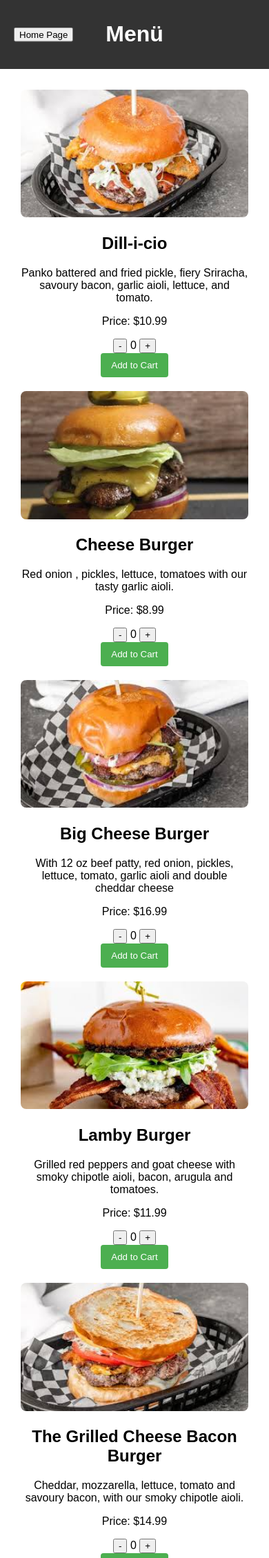
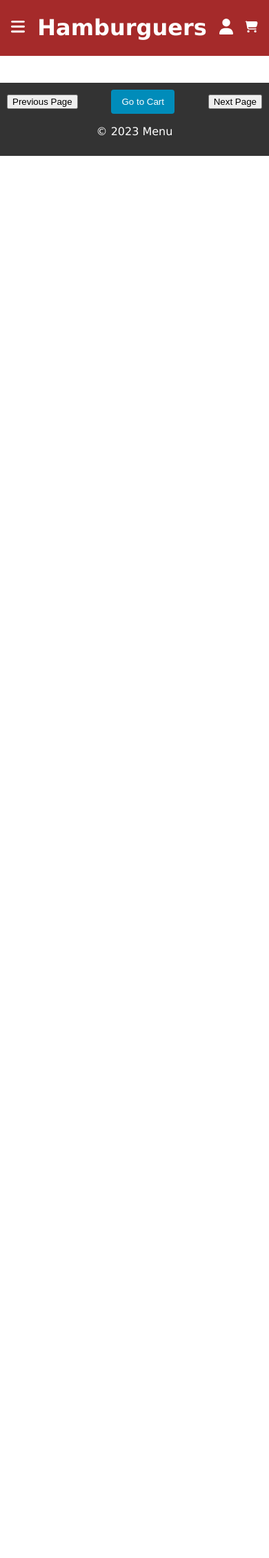
Before and after one commit to AlexzGut/CSD2103_Final_Project, a PHP site: page /html/menu.html in a window 390 px wide. Shown: the top 2259 px of the page at 69% size. After the commit the page ends 226 px from the top, so only its background shows below. Run offline with PHP 8.4, Linux system fonts and the light colour scheme.

Commit message:
adds styles to cart and manu pages, modifies index.js to userInfo.js, creates getItemsMenu.php and hamburgerModel.php

```diff
--- a/css/header.css
+++ b/css/header.css
@@ -5,6 +5,10 @@
 body {
     margin: 0px;
     font-family: Verdana, Geneva, Tahoma, sans-serif;
+}
+
+header {
+    height: 80px;
 }
 
 #header-wrapper {
@@ -67,6 +71,10 @@ a {
 
 .white-icon {
     filter: invert(100%) sepia(100%) saturate(0%) hue-rotate(17deg) brightness(104%) contrast(104%);
+}
+
+img.icon {
+    width: 20px;
 }
 
 @media screen and (min-width: 990px) {
--- a/css/menu.css
+++ b/css/menu.css
@@ -1,3 +1,7 @@
+* {
+    box-sizing: border-box;
+}
+
 body {
     font-family: Arial, sans-serif;
     margin: 0;
@@ -26,18 +30,20 @@ main {
     flex-wrap: wrap;
     justify-content: space-around;
     padding: 20px;
+    width: 80%;
+    margin: auto;
 }
 
 section {
-    width: 30%;
-    margin: 10px;
+    width: 20em;
+    padding: 10px;
     text-align: center;
 }
 
 img {
     width: 100%;
     height: auto;
-    border-radius: 8px;
+    border-radius: 5px 5px 0 0;
 }
 
 .addToCartButton {
--- a/html/cart.html
+++ b/html/cart.html
@@ -8,6 +8,7 @@
     <title> Cart </title>
     <link rel="stylesheet" href="../css/header.css">
     <link rel="stylesheet" href="../css/cart.css">
+    <script src="../js/userInfo.js"></script>
     <script src="../js/cart.js"></script>
 </head>
 <body>
--- a/html/menu.html
+++ b/html/menu.html
@@ -4,13 +4,36 @@
     <meta charset="UTF-8">
     <meta name="viewport" content="width=device-width, initial-scale=1.0">
     <link rel="stylesheet" href="../css/menu.css">
+    <link rel="stylesheet" href="../css/header.css">
+    <script src="https://code.jquery.com/jquery-3.7.1.min.js" integrity="sha256-/JqT3SQfawRcv/BIHPThkBvs0OEvtFFmqPF/lYI/Cxo=" crossorigin="anonymous"></script>
+    <script src="../js/header.js"></script>
+    <script src="../js/userInfo.js"></script>
     <title>Menu</title>
 </head>
 <body>
     <header>
-        <h1>Menü</h1>
-        <button id="homeButton">Home Page</button>
-    </header>
+        <div id="header-wrapper">
+          <nav>
+            <img src="../img/icons/menu-icon.svg" alt="menu" id="menu-mobile" class="white-icon icon">
+            <ul id="header-list">
+              <li><a href="../html/menu.html">Menu</a></li>
+              <li><a href="../html/contact-us">Contact Us</a></li>
+              <li><a href="#">Locations</a></li>
+            </ul>
+          </nav>
+          <a href="../index.php" id="brand">
+            <h1>Hamburguers</h1>
+          </a>
+          <div id="header-icons">
+            <a href="../html/signin.html" id="user-link"><img class="white-icon icon" src="../img/icons/user-icon.svg" alt="sign in icon" width="20">
+              <p id="user-name">Sign In</p>
+            </a>
+            <div id="cart">
+              <a href="../html/cart.html"><img class="white-icon icon" src="../img/icons/cart-icon.svg" alt="sign in icon" width="20"></a>
+            </div>
+          </div>
+        </div>
+      </header>
     <main id="menu-container">
     </main>
     <footer>
--- a/js/menu.js
+++ b/js/menu.js
@@ -8,7 +8,11 @@ document.addEventListener("DOMContentLoaded", function () {
 
     const itemsPerPage = 9;
     let currentPage = 0;
-
+    //     <div class="cart-controls">
+    //     <button class="decrement">-</button>
+    //     <span class="item-count">0</span>
+    //     <button class="increment">+</button>
+    // </div>
     function displayMenu() {
         menuContainer.innerHTML = "";
         const startIndex = currentPage * itemsPerPage;
@@ -18,28 +22,40 @@ document.addEventListener("DOMContentLoaded", function () {
             const item = menuData[i];
             const section = document.createElement("section");
             section.innerHTML = `
+            <div class="item-wrapper">
                 <img src="../img/${item.image}" alt="${item.name}">
-                <h2>${item.name}</h2>
-                <p>${item.description}</p>
-                <p>Price: $${item.price.toFixed(2)}</p>
-                <div class="cart-controls">
-                    <button class="decrement">-</button>
-                    <span class="item-count">0</span>
-                    <button class="increment">+</button>
+                <div class="details-container">
+                    <div class="details-wrapper">
+                        <h2>${item.name}</h2>
+                        <p>${item.description}</p>
+                    </div>
+                    <p>Price: $${item.price}</p>
+                    <div class="in-dec">
+                        <div class="quantity-buttons">
+                            <div class="value-button decrement" id="decrease">
+                                <img src="../img/icons/minus-icon.svg">
+                            </div>
+                            <input type="number" id="number" value="0" class="product-quantity item-count">
+                            <div class="value-button increment" id="increase">
+                                <img src="../img/icons/plus-icon.svg">
+                            </div>
+                        </div>
+                        <button class="addToCartButton">Add to Cart</button>
+                    </div>
                 </div>
-                <button class="addToCartButton">Add to Cart</button>
+            </div>
             `;
             menuContainer.appendChild(section);
 
             const addToCartButton = section.querySelector('.addToCartButton');
-            const incrementButton = section.querySelector('.increment');
-            const decrementButton = section.querySelector('.decrement');
-            const itemCountSpan = section.querySelector('.item-count');
+            const incrementDiv = section.querySelector('.increment');
+            const decrementDiv = section.querySelector('.decrement');
+            const itemCountInput = section.querySelector('.item-count');
 
             addToCartButton.addEventListener('click', function () {
-                const itemCount = parseInt(itemCountSpan.textContent);
+                const itemCount = parseInt(itemCountInput.value);
                 if (itemCount > 0) {
-                    let cart = JSON.parse(localStorage.getItem("cart")) ? JSON.parse(localStorage.getItem("cart")) : {"products": []};
+                    let cart = JSON.parse(localStorage.getItem("cart")) ? JSON.parse(localStorage.getItem("cart")) : { "products": [] };
                     cart["products"].push({
                         "name": `${item.name}`,
                         "quantity": `${parseInt(itemCount)}`,
@@ -49,23 +65,23 @@ document.addEventListener("DOMContentLoaded", function () {
                     });
                     localStorage.setItem("cart", JSON.stringify(cart));
                     alert(`Added ${itemCount} ${item.name}(s) to the cart`);
-                    itemCountSpan.textContent = '0'; // Sayacı sıfırla
+                    itemCountInput.value = '0'; // Sayacı sıfırla
                 } else {
                     alert('Please select the quantity first');
                 }
             });
 
-            incrementButton.addEventListener('click', function () {
-                let itemCount = parseInt(itemCountSpan.textContent);
+            incrementDiv.addEventListener('click', function () {
+                let itemCount = parseInt(itemCountInput.value);
                 itemCount++;
-                itemCountSpan.textContent = itemCount;
+                itemCountInput.value = itemCount;
             });
 
-            decrementButton.addEventListener('click', function () {
-                let itemCount = parseInt(itemCountSpan.textContent);
+            decrementDiv.addEventListener('click', function () {
+                let itemCount = parseInt(itemCountInput.value);
                 if (itemCount > 0) {
                     itemCount--;
-                    itemCountSpan.textContent = itemCount;
+                    itemCountInput.value = itemCount;
                 }
             });
         }
@@ -74,10 +90,6 @@ document.addEventListener("DOMContentLoaded", function () {
     function updatePaginationButtons() {
         prevPageButton.disabled = currentPage <= 0;
         nextPageButton.disabled = (currentPage + 1) * itemsPerPage >= menuData.length;
-    }
-
-    function goHome() {
-        alert("By this button you'll go to home page");
     }
 
     prevPageButton.addEventListener("click", function () {
@@ -97,19 +109,9 @@ document.addEventListener("DOMContentLoaded", function () {
         }
     });
 
-    homeButton.addEventListener("click", goHome);
+    let productInfo = JSON.parse(localStorage.getItem('productInfo'));
 
-    const sampleMenuData = [
-        { name: "Dill-i-cio", description: "Panko battered and fried pickle, fiery Sriracha, savoury bacon, garlic aioli, lettuce, and tomato.", image: "images1.jpg", price: 10.99 },
-        { name: "Cheese Burger", description: "Red onion , pickles, lettuce, tomatoes with our tasty garlic aioli.", image: "images2.jpg", price: 8.99 },
-        { name: "Big Cheese Burger", description: "With 12 oz beef patty, red onion, pickles, lettuce, tomato, garlic aioli and double cheddar cheese", image: "images3.jpg", price: 16.99 },
-        { name: "Lamby Burger", description: "Grilled red peppers and goat cheese with smoky chipotle aioli, bacon, arugula and tomatoes.", image: "images4.jpg", price: 11.99  },
-        { name: "The Grilled Cheese Bacon Burger", description: "Cheddar, mozzarella, lettuce, tomato and savoury bacon, with our smoky chipotle aioli.", image: "images5.jpg", price: 14.99  },
-        { name: "Jerk Chicken Burger", description: "Grilled chicken breast, jerk sauce, jalapenos, red onion, lettuce, and tomato.", image: "images6.jpg", price: 13.99  },
-        { name: "Red Melt Burger", description: "Roasted red peppers, mozarella cheese, chipotle aioli, lettuce, tomato", image: "images7.jpg", price: 13.99  },
-        { name: "Riverside Burger", description: "Onion ring, mozzarella, bacon, bbq sauce, garlic aioli, lettuce, and tomato.", image: "images8.jpg", price: 14.99  },
-        { name: "The Big Boy Burger", description: "Double beef patty (11 oz) with double cheddar cheese, red onion, pickles, fried egg, jalapeno, garlic ailoli, lettuce, and tomato.", image: "images9.jpg", price: 18.50  },
-    ];
+    const sampleMenuData = productInfo;
 
     menuData.push(...sampleMenuData);
 
--- /dev/null
+++ b/js/userInfo.js
@@ -0,0 +1,24 @@
+const stringToJSON = function() {
+    JSON_USER_INFO = localStorage.getItem('userInfo');
+
+    if (JSON_USER_INFO != 'null') {
+        return jQuery.parseJSON(JSON_USER_INFO);}
+    else
+        return null;
+};
+
+const updateUserName = function() {
+    const userInfo = stringToJSON();
+    if (userInfo) {
+        $('#user-name').html(`${userInfo.firstname} ${userInfo.lastname}`);
+        if (location.href.endsWith('index.php')) {
+            $('#user-link').attr('href', 'html/myaccount.html');
+        } else {
+            $('#user-link').attr('href', '../html/myaccount.html');
+        }
+    }
+};
+
+$(function() {
+    updateUserName();
+});
```
Also changed, not shown: other parts of css/menu.css (+71 -1 lines), css/cart.css (+10 -7 lines), css/product-details.css (+4 -5 lines), index.php (+6 -9 lines), js/index.js (deleted, +0 -18 lines), php/getItemsMenu.php (added, +37 -0 lines), php/hamburgerModel.php (added, +15 -0 lines), php/userModel.php (+0 -40 lines).
